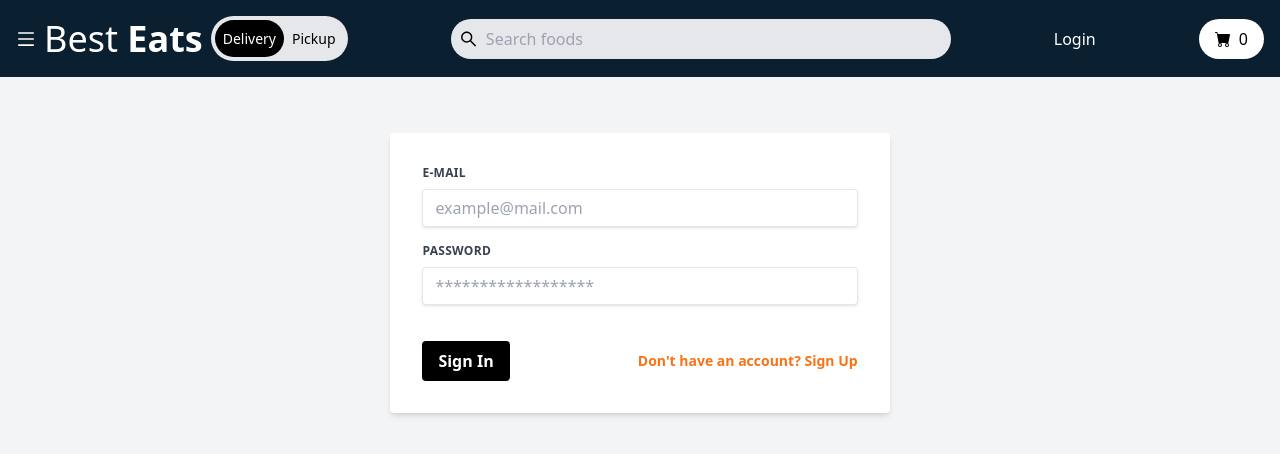
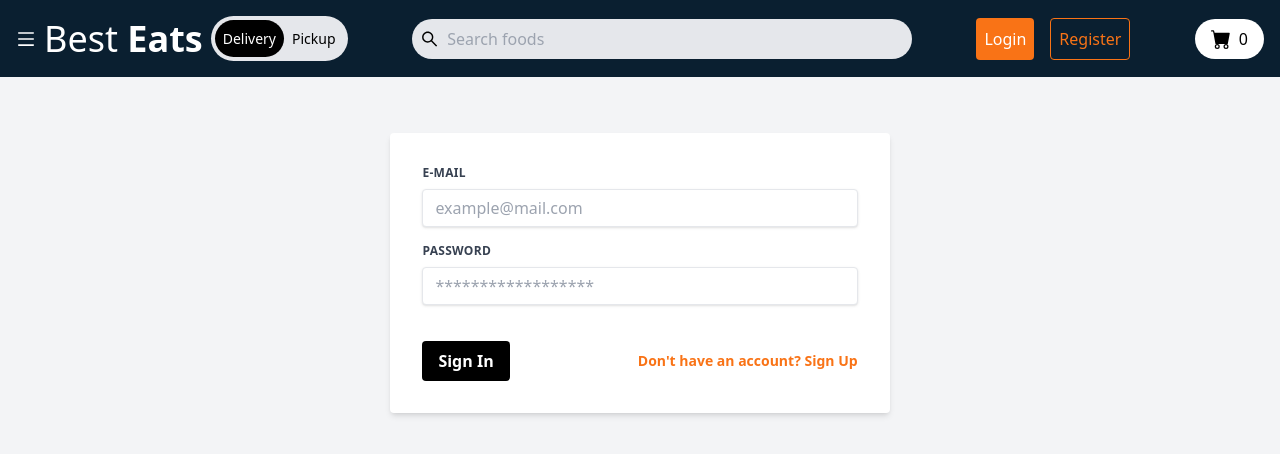
Before and after one commit to Camila-Genco/React-Ecommerce-Frontend, a React (Create React App) app: page /login in a window 1280 px wide. Shown: the top 454 px of the page. Built offline with nearby package versions, Linux system fonts and the light colour scheme.

Commit message:
user state

```diff
--- a/src/components/Navbar.js
+++ b/src/components/Navbar.js
@@ -4,19 +4,19 @@ import {AiFillTag, AiOutlineClose, AiOutlineMenu, AiOutlineSearch} from "react-i
 import {BsFillCartFill, BsFillSaveFill} from "react-icons/bs"
 import {TbTruckDelivery} from "react-icons/tb"
 import {MdFavorite, MdHelp} from "react-icons/md"
-import {FaWallet, FaUserFriends} from "react-icons/fa"
-import { useSelector } from 'react-redux'
+import {FaWallet, FaUserFriends, FaUserCheck} from "react-icons/fa"
+import { useDispatch, useSelector } from 'react-redux'
 import { useNavigate } from 'react-router-dom'
-import authSlice from '../store/authSlice'
-
+import {logout} from '../store/authSlice'
 
 export const Navbar = () => {
     const [nav, setNav] = useState(false)
     const quantity = useSelector((state )=> state.cart.totalQuantity)
     const navigate = useNavigate();
     const user = useSelector(state => state.auth.user);
+    const dispatch = useDispatch();
 
-    console.log(user);
+    console.log(user? "user": "no user");
   return (
     <header className='max-w-[1640px] m-auto flex justify-between items-center p-4 sticky top-0 z-50 bg-primary-color'>
         <div className='flex items-center'>
@@ -34,9 +34,19 @@ export const Navbar = () => {
            <AiOutlineSearch size={20}/>
            <input className='bg-transparent p-2 w-full focus:outline-none' type='text' placeholder='Search foods'/>
         </div>
-        <button onClick={()=> navigate("/login")}>Login</button>
+        {
+            user?
+            <div className='flex items-center gap-4'>
+                <FaUserCheck size={25} className='text-orange-500'/>
+                <button onClick={()=> {navigate("/"); dispatch(logout())}} className='p-2 bg-transparent border-white border'>Logout</button>
+            </div> :
+            <div className='flex gap-4'>
+                <button onClick={()=> navigate("/login")} className='p-2 bg-orange-500 hover:bg-orange-600'>Login</button>
+                <button onClick={()=> navigate("/register")} className='p-2 bg-transparent border-orange-500 border text-orange-500'>Register</button>
+            </div>
+        }
         <button className='bg-white text-black hidden md:flex items-center py-2 px-4 rounded-full' onClick={()=> navigate("/cart")}>
-            <BsFillCartFill sixe={20} className='mr-2'/>
+            <BsFillCartFill size={20} className='mr-2'/>
             <span>{quantity}</span>
         </button>
 
--- a/src/pages/Login.js
+++ b/src/pages/Login.js
@@ -36,8 +36,8 @@ export const Login = () => {
         alert(result.message);
         dispatch(loginFailure(result.message));
       } else {
-        dispatch(loginSuccess(result.data));
-        console.log("Successful login");
+        dispatch(loginSuccess(result.token));
+        console.log(result);
         navigate("/")
       }
     } catch (err) {
--- a/src/store/authSlice.js
+++ b/src/store/authSlice.js
@@ -1,6 +1,7 @@
 import { createSlice } from '@reduxjs/toolkit';
 
 const initialState = {
+  token: '',
   user: localStorage.getItem('user') ? JSON.parse(localStorage.getItem('user')) : null,
   loading: false,
   error: null,
@@ -16,7 +17,8 @@ const authSlice = createSlice({
       state.error = null;
     },
     loginSuccess: (state, action) => {
-      state.user = action.payload;
+        state.token = action.payload.token;
+      state.user = action.payload.user;
       state.loading = false;
       state.error = null;
     },
```
